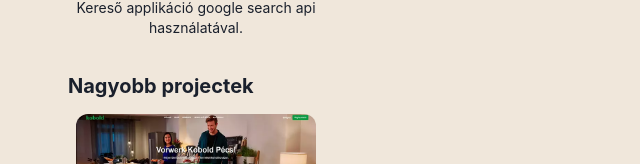
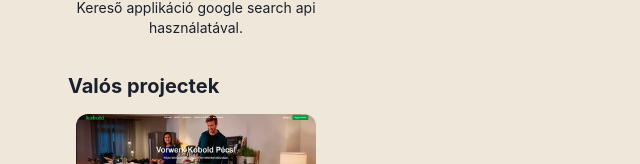
Before and after one commit to wDers/portfolio-website, a Next.js app: page /projects in a window 1280 px wide. Shown: the part 982-1146 px from the top of the page, without its empty margins (316-956 px from the left). Built offline with nearby package versions, Linux system fonts and the light colour scheme.

Commit message:
refactor(projects): rename project block

```diff
--- a/pages/projects.js
+++ b/pages/projects.js
@@ -71,7 +71,7 @@ function ProjectsPage({ variants }) {
         />
       </section>
       <section className="mt-4">
-        <h2 className="no-underline">Nagyobb projectek</h2>
+        <h2 className="no-underline">Valós projectek</h2>
         <ProjectRow
           amount={1}
           src={"/kobold_project.webp"}
```
